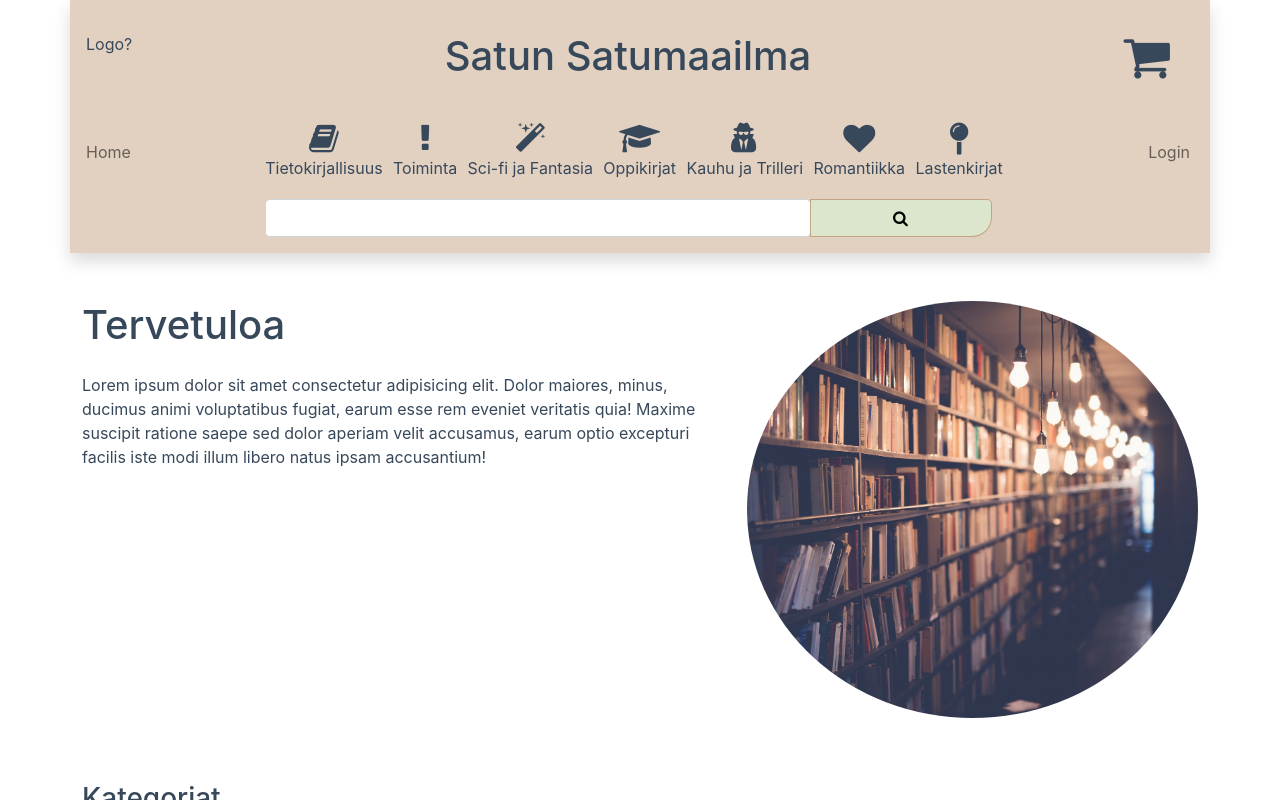
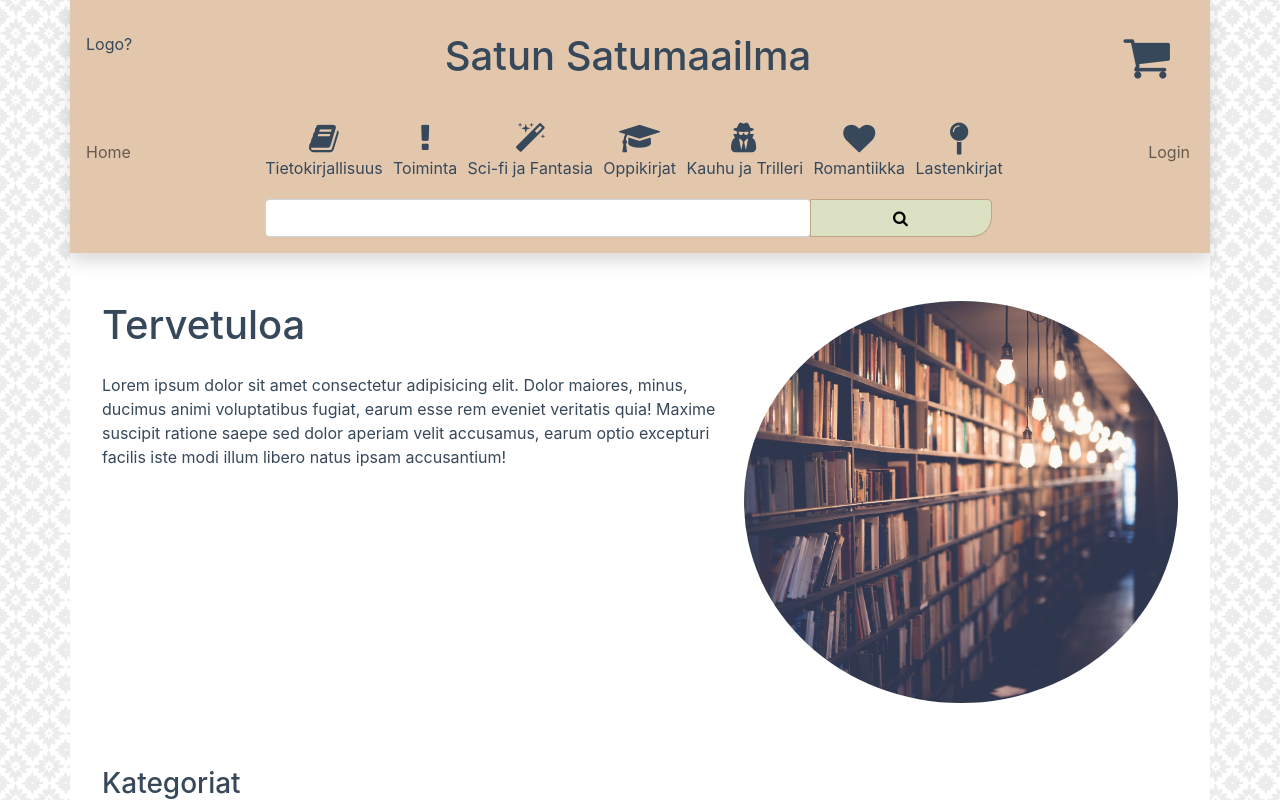
Before and after one commit to n0laja00/kirjakauppa, a React (Create React App) app: page / in a window 1280 px wide. Shown: the top 800 px of the page. Built offline with nearby package versions, Linux system fonts and the light colour scheme.

Commit message:
background lisäys, main elementti app.jsään. Tyylimuokkauksia mainiin ja bodiin

```diff
--- a/src/App.css
+++ b/src/App.css
@@ -18,11 +18,20 @@
 /* fontin väri */
 body {
   color: #37485a;
+
+  /*https://www.toptal.com/designers/subtlepatterns/moroccan-flower-pattern/*/
+  background-image: url(../src/img/moroccan-flower.png);
+
+}
+main {
+  background-color: white;
+
+
 }
 
 /* header */
 .header {
-  background-color: #b9926c6b;
+  background-color: #e2c7ad;
 }
 .navbar {
   justify-content: space-between !important;
@@ -32,7 +41,6 @@ body {
 }
 .nav-item:hover {
   text-shadow: -2px -2px 10px #0a3b284f;
-  cursor: pointer;
 }
 
 /* etusivun (ylä)kuva */
@@ -206,8 +214,8 @@ body {
 /*Custom arrows for carousel*/
 .custom_right_arrow {
     position: absolute !important;
-    width: 8%;
-    height: 8%;
+    width: 10%;
+    height: 10%;
     opacity: 0.7;
     right: 5px !important;
     -webkit-filter: drop-shadow(10px 10px 10px black);
@@ -221,8 +229,8 @@ body {
 
   .custom_left_arrow {
     position: absolute !important;
-    width: 8%;
-    height: 8%;
+    width: 10%;
+    height: 10%;
     opacity: 0.7;
     left: 5px !important;
     -webkit-filter: drop-shadow(10px 10px 10px black);
--- a/src/App.js
+++ b/src/App.js
@@ -7,14 +7,14 @@ import LoginPage from './LoginPage';
 
 function App() {
   return (
-  <div className="container">
+  <main className="container">
     <Header />
     <Switch>
       <Route path="/" component={Content} exact/>
       <Route path="/LoginPage" component={LoginPage} />
     </Switch>
     <Footer />
-  </div>
+  </main>
   );
 }
 
--- a/src/Content.js
+++ b/src/Content.js
@@ -5,7 +5,7 @@ import fpimage from './img/frontpgimg.jpg'
 export default function Content() {
 
     return (
-        <div className="row">
+        <div className="row me-2 ms-2">
             <div>
                 <div className="row py-5">
                     <div className="col-md-7 col-sm-12">
```
Also changed, not shown: src/img/moroccan-flower.png (added).
